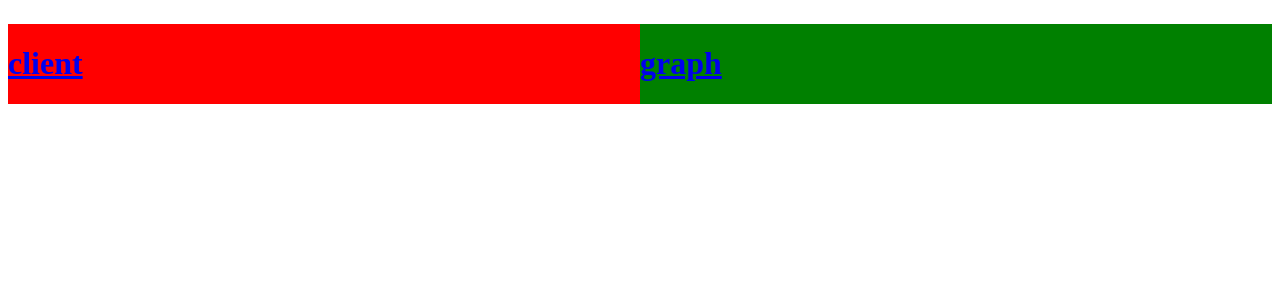
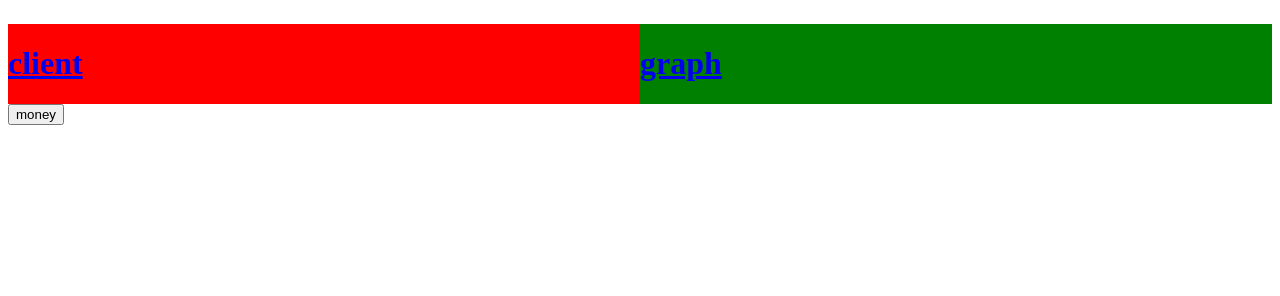
Before and after one commit to Creariax5/miseEnRelationClientPresta, a Django app: page / in a window 1280 px wide. Shown: the part 173-469 px from the top of the page. Run offline with Django 4.2, Linux system fonts and the light colour scheme.

Commit message:
money cheat button working with csrf

```diff
--- a/relaigraph/templates/index.html
+++ b/relaigraph/templates/index.html
@@ -43,5 +43,11 @@
     {% if admin %}
         <a href="/admin"><h1>admin</h1></a>
     {% endif %}
+    <form method="POST" class="post_form">
+        {% csrf_token %}
+        <button type="submit" class="save_btn">
+            money
+        </button>
+    </form>
 </body>
 </html>
--- a/relaigraph/views.py
+++ b/relaigraph/views.py
@@ -14,10 +14,17 @@ def index(request):
             admin = True
         profiles = Profile.objects.all()
         profile = Profile.objects.filter(user=current_user)
+        if request.method == "POST":
+            for pr in profiles:
+                if pr.user.username == current_user.username:
+                    pr.money += 10
+                    pr.save()
+                    print("add", current_user.username)
         return render(request, "index.html", context={"admin": admin,
                                                       "profiles": profiles,
                                                       "id": my_id,
                                                       "user": current_user,
                                                       "profile": profile})
+
     else:
         return render(request, "index.html")
```
Also changed, not shown: db.sqlite3.
